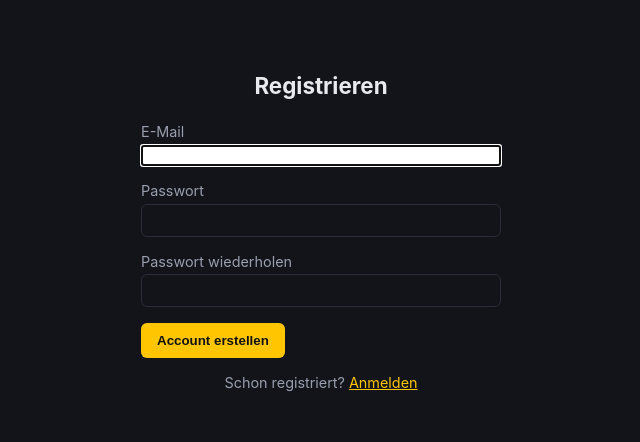
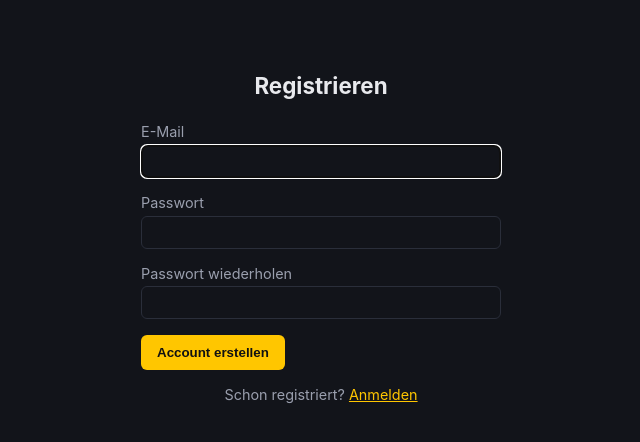
Before and after one commit to steven-streller/BaseAlert, a FastAPI app: page /register in a window 1280 px wide. Shown: the part 54-496 px from the top of the page, without its empty margins (319-959 px from the left). Run offline with FastAPI, Linux system fonts and the light colour scheme; parts of the project's set-up code (start-up, migrations or seed data) failed here and were passed over.

Commit message:
Style email inputs like the other form fields
input[type=email] (login/register) fell back to the browser's default
white styling since the form.settings-form input selector only listed
text/password/number.

Co-Authored-By: Claude Sonnet 5 <noreply@anthropic.com>

```diff
--- a/app/static/style.css
+++ b/app/static/style.css
@@ -272,6 +272,7 @@ form.settings-form label {
 }
 
 form.settings-form input[type=text],
+form.settings-form input[type=email],
 form.settings-form input[type=password],
 form.settings-form input[type=number] {
     background: var(--bg);
```
